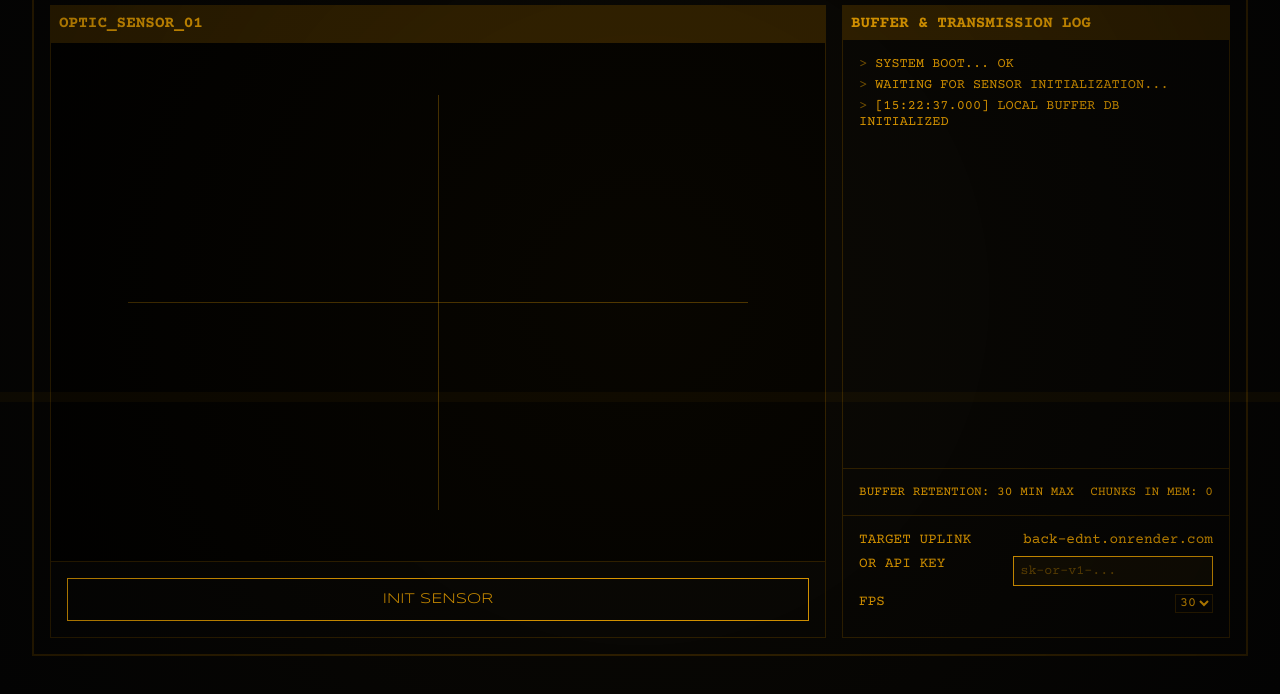
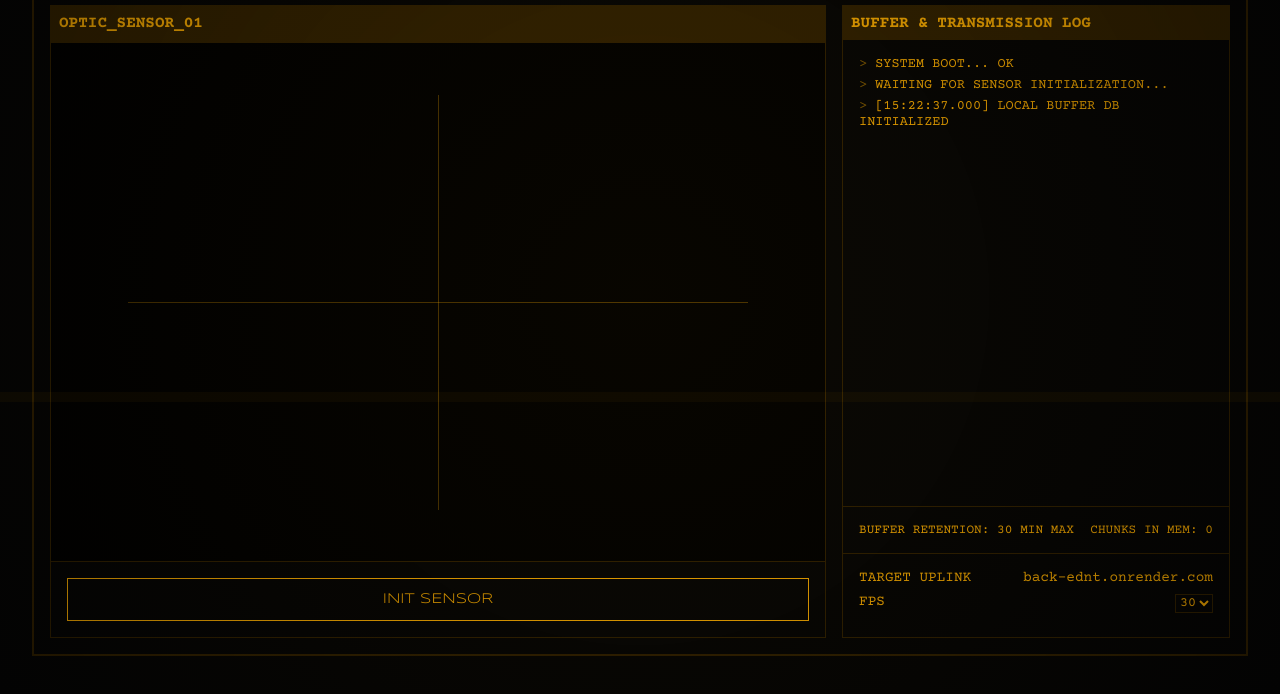
Before and after one commit to opgamer3455e/back, a plain HTML site: page ui/index.html in a window 1280 px wide. Shown: the part 104-798 px from the top of the page. Drawn offline with nearby package versions, Linux system fonts and the light colour scheme.

Commit message:
Remove API key input field from UI

```diff
--- a/ui/app.js
+++ b/ui/app.js
@@ -14,8 +14,6 @@ const terminalLog = document.getElementById('terminal-log');
 const chunkCountEl = document.getElementById('chunk-count');
 const sysTimeEl = document.getElementById('sys-time');
 const fpsConfig = document.getElementById('fps-config');
-const apiKeyInput = document.getElementById('api-key');
-
 let db;
 let captureInterval;
 let cleanupInterval;
@@ -336,7 +334,7 @@ async function analyzeWithOpenRouter(timestamp, base64Data) {
     } catch (err) {
         log(`[${timestamp}] AI QUERY FAILED: ${err.message}`, 'error');
         console.error(`[${timestamp}] Palantir Aegis Error:`, err);
-    }
+                                     }
 }
 
 // Listeners
--- a/ui/index.html
+++ b/ui/index.html
@@ -58,10 +58,7 @@
                         <label>TARGET UPLINK</label>
                         <span class="value">back-ednt.onrender.com</span>
                     </div>
-                    <div class="cfg-row">
-                        <label>OR API KEY</label>
-                        <input type="password" id="api-key" placeholder="sk-or-v1-..." class="cyber-input" />
-                    </div>
+
                     <div class="cfg-row">
                         <label>FPS</label>
                         <select id="fps-config">
```
